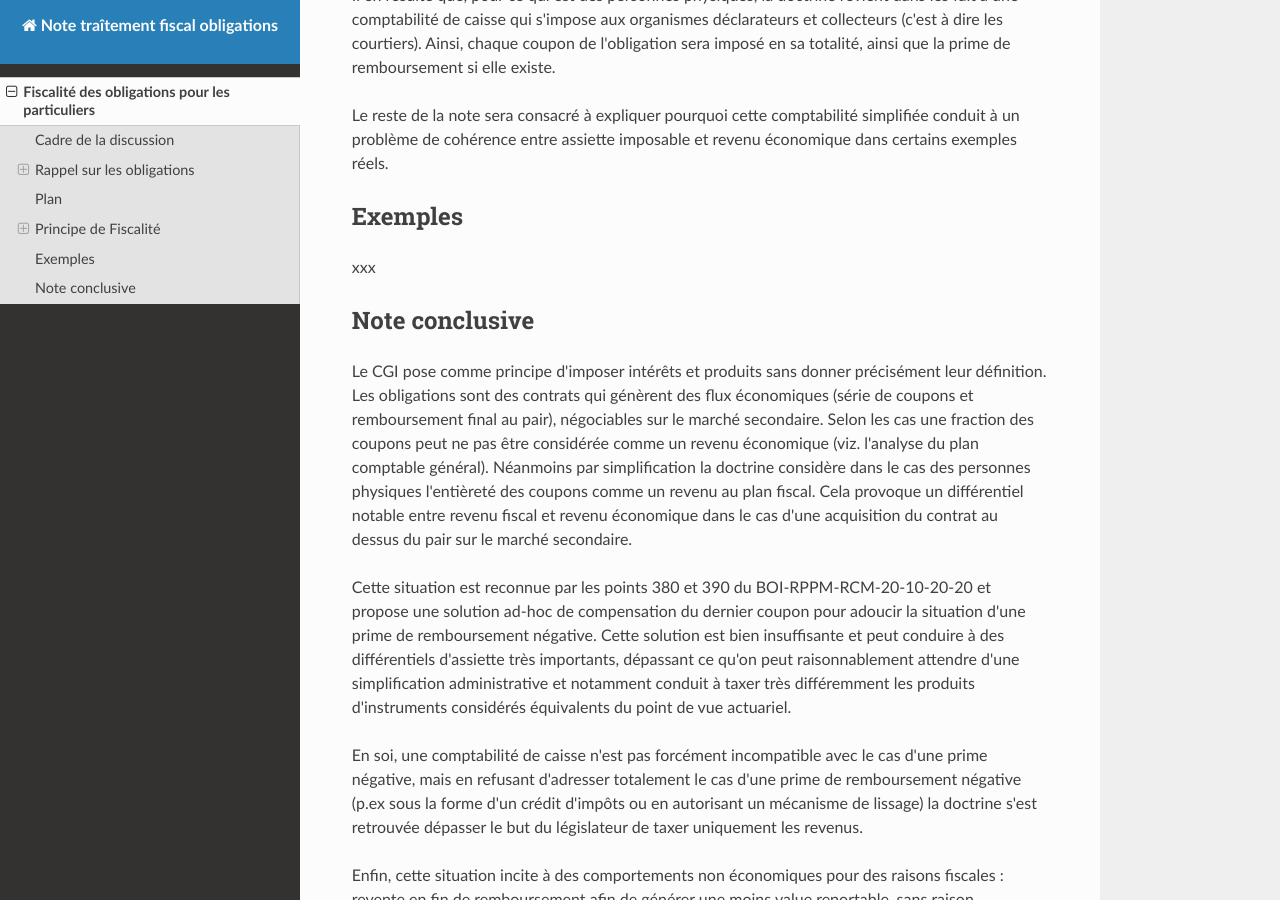
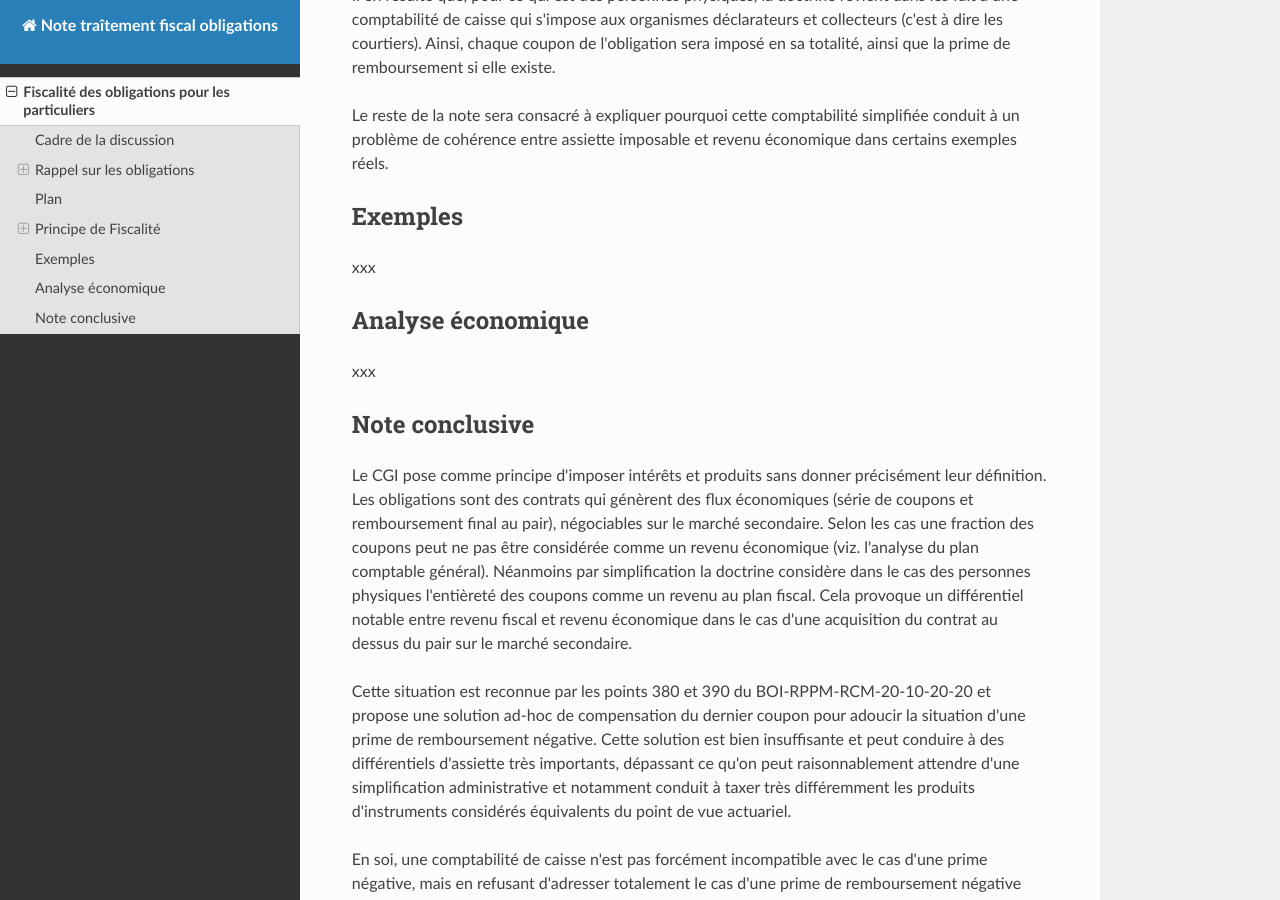
Before and after one commit to ConscritNeuneu/note-traitement-fiscal-obligations, an MkDocs documentation site: the page built from docs/note_fiscalisation_obligations.md, in a window 1280 px wide and 900 px high, scrolled down 3108 px. Built offline with MkDocs 1.6.1, drawn with Linux system fonts in a browser that asks for light colours; nearby versions of some CDN libraries.

Commit message:
Add section

```diff
--- a/docs/note_fiscalisation_obligations.md
+++ b/docs/note_fiscalisation_obligations.md
@@ -153,6 +153,10 @@ revenu économique dans certains exemples réels.
 
 xxx
 
+## Analyse économique
+
+xxx
+
 ## Note conclusive
 
 Le CGI pose comme principe d'imposer intérêts et produits sans donner précisément
```
